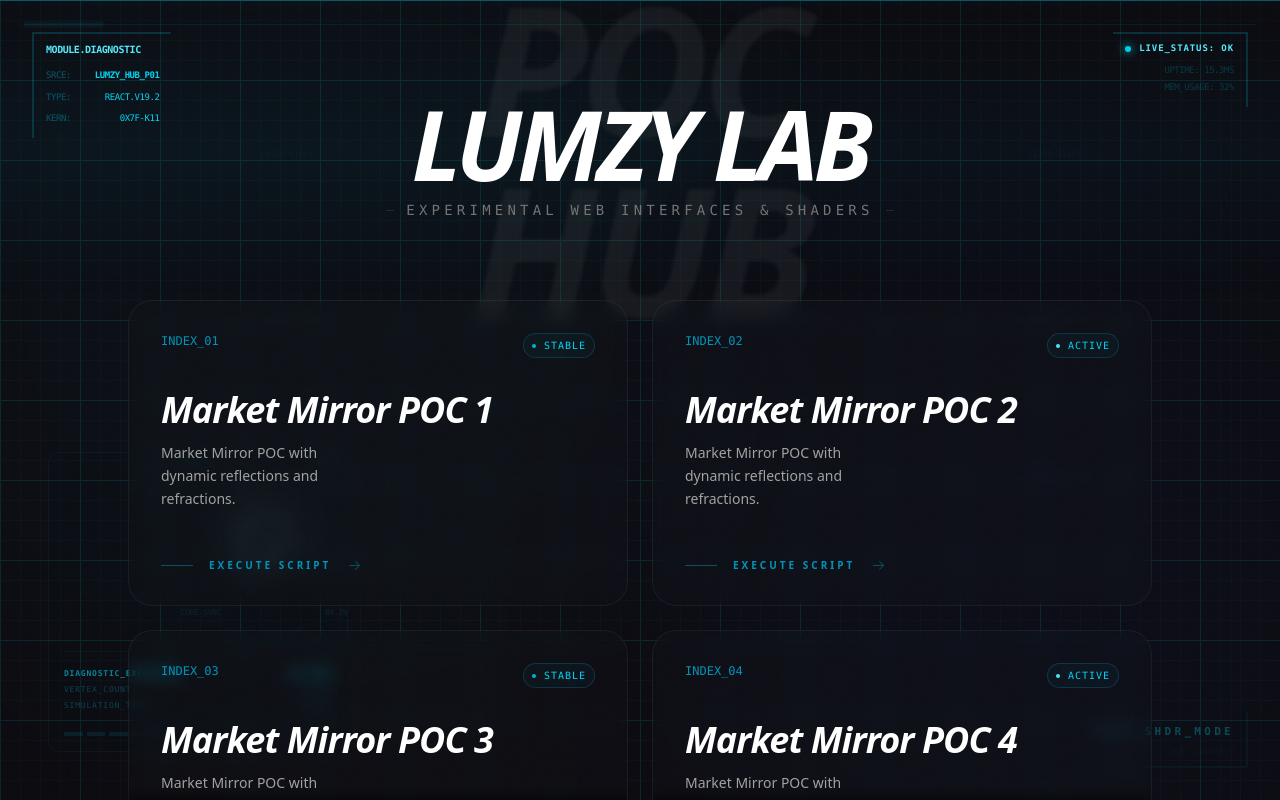
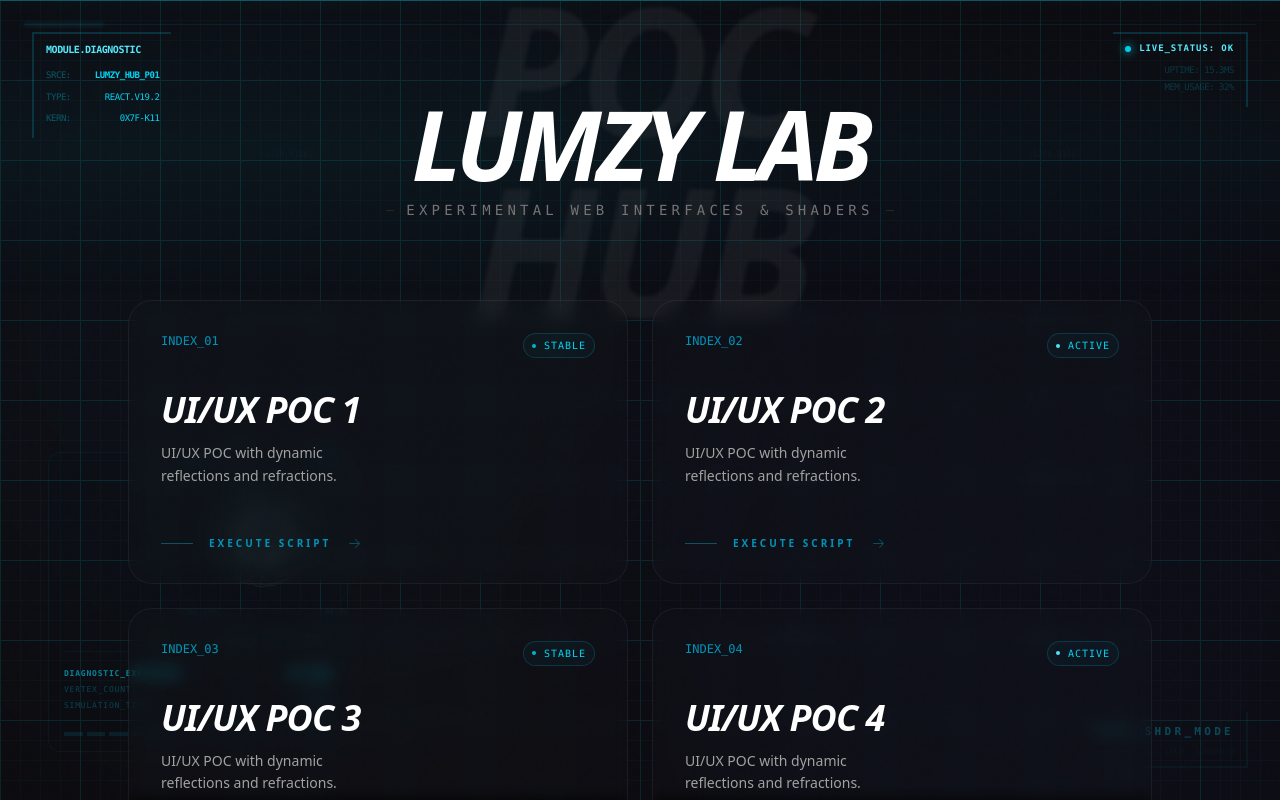
Before and after one commit to mond-tech/Lumzy-POC, a Next.js app: page / in a window 1280 px wide. Shown: the top 800 px of the page. Built offline with nearby package versions, Linux system fonts and the light colour scheme.

Commit message:
Market Mirror -> UI/UX

```diff
--- a/app/page.tsx
+++ b/app/page.tsx
@@ -5,36 +5,36 @@ import PocCard from "@/components/PocCard";
 
 const POC_LIST = [
   {
-    title: "Market Mirror POC 1",
-    desc: "Market Mirror POC with dynamic reflections and refractions.",
+    title: "UI/UX POC 1",
+    desc: "UI/UX POC with dynamic reflections and refractions.",
     path: "/square",
     color: "from-pink-500/20 to-transparent",
     status: "Stable",
   },
   {
-    title: "Market Mirror POC 2",
-    desc: "Market Mirror POC with dynamic reflections and refractions.",
+    title: "UI/UX POC 2",
+    desc: "UI/UX POC with dynamic reflections and refractions.",
     path: "/marketpoc",
     color: "from-violet-500/20 to-transparent",
     status: "Active",
   },
   {
-    title: "Market Mirror POC 3",
-    desc: "Market Mirror POC with dynamic reflections and refractions.",
+    title: "UI/UX POC 3",
+    desc: "UI/UX POC with dynamic reflections and refractions.",
     path: "/marketpoc2",
     color: "from-pink-500/20 to-transparent",
     status: "Stable",
   },
   {
-    title: "Market Mirror POC 4",
-    desc: "Market Mirror POC with dynamic reflections and refractions.",
+    title: "UI/UX POC 4",
+    desc: "UI/UX POC with dynamic reflections and refractions.",
     path: "/seox",
     color: "from-violet-500/20 to-transparent",
     status: "Active",
   },
   {
-    title: "Market Mirror POC 4",
-    desc: "Market Mirror POC with dynamic reflections and refractions.",
+    title: "UI/UX POC 4",
+    desc: "UI/UX POC with dynamic reflections and refractions.",
     path: "/blossom",
     color: "from-violet-500/20 to-transparent",
     status: "Active",
```
